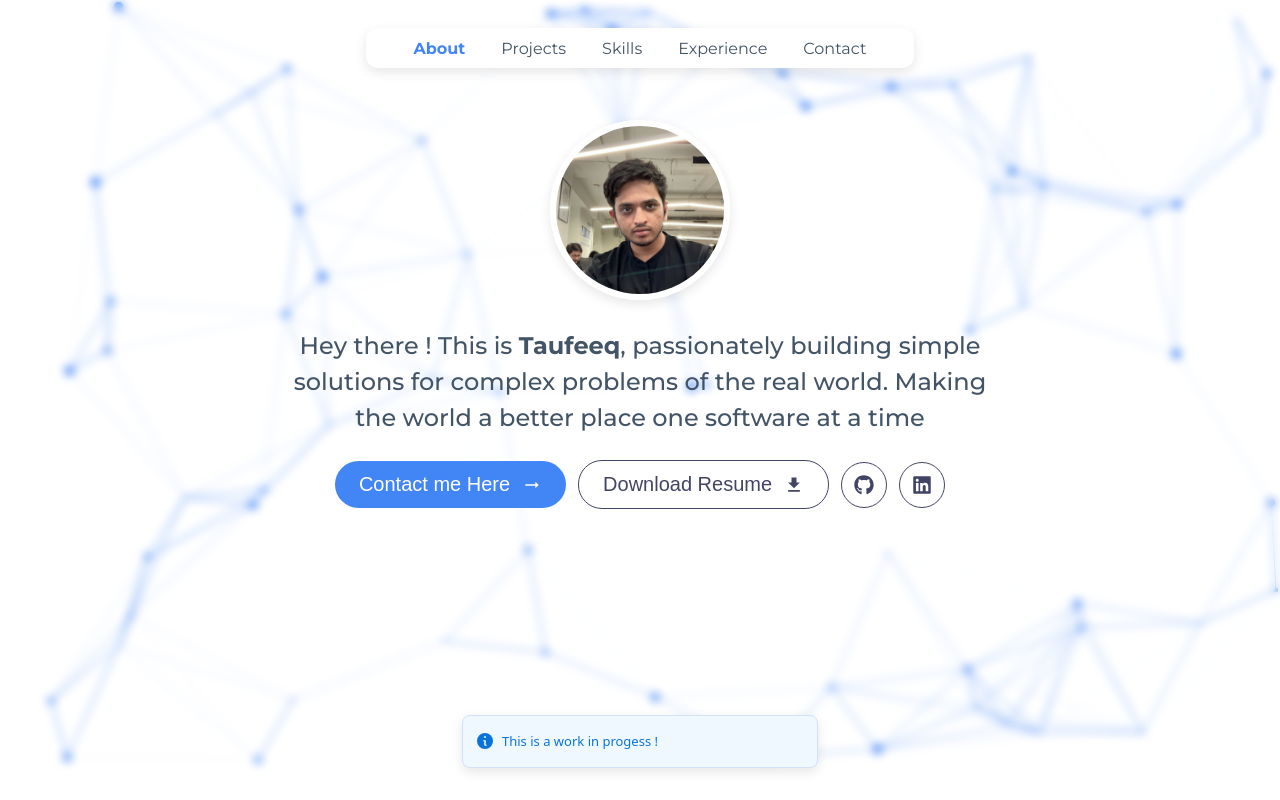
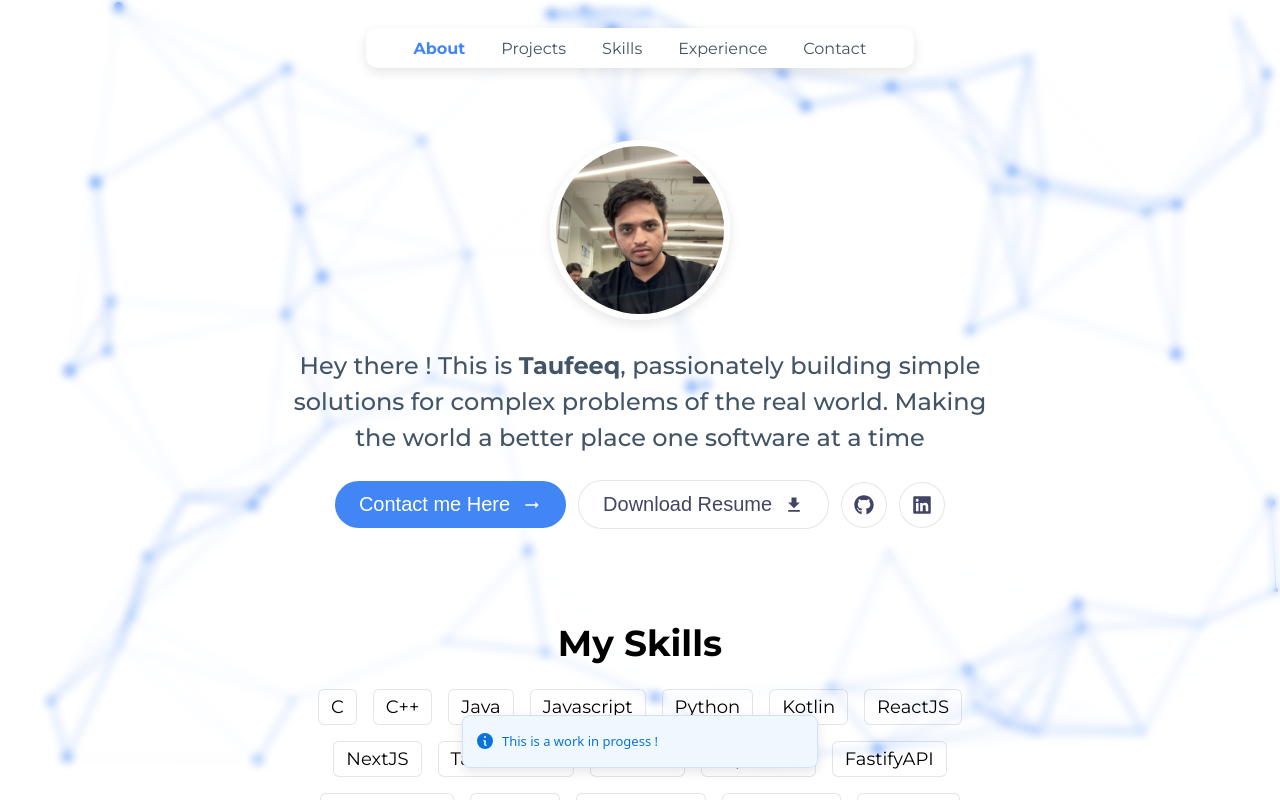
Before and after one commit to taufeeq-ahmed/maestro, a Next.js app: page / in a window 1280 px wide. Built offline with nearby package versions, Linux system fonts and the light colour scheme.

Commit message:
myskills section is added

```diff
--- a/app/constants/constants.js
+++ b/app/constants/constants.js
@@ -3,8 +3,17 @@ const linkedinLink = 'https://www.linkedin.com/in/taufeeq-ahmed-imjst/';
 
 const themeColorPrimary = '#4285F4';
 
+const mySkills = [
+    'C', 'C++', 'Java', 'Javascript', 'Python', 'Kotlin',
+    'ReactJS', 'NextJS', 'TailwindCSS',
+    'NodeJS', 'ExpressJS', 'FastifyAPI', 'Spring Boot',
+    'MySQL', 'PostgresQL', 'MongoDB', 'Firebase',
+    'OOPS', 'REST API',
+];
+
 export {
     githubLink,
     linkedinLink,
     themeColorPrimary,
+    mySkills,
 };
--- a/app/page.jsx
+++ b/app/page.jsx
@@ -7,6 +7,8 @@ import React from 'react';
 import Navbar from '../components/Navbar/Navbar';
 import Intro from '../components/Intro/Intro';
 import useTimeout from '@/hooks/useTimeout';
+import Skills from '@/components/Skills/Skills';
+import { mySkills } from './constants/constants';
 
 export default function Home() {
     const sayUnderConstruction = () => {
@@ -18,6 +20,7 @@ export default function Home() {
         <>
             <Navbar />
             <Intro />
+            <Skills skills={mySkills} />
         </>
     );
 }
--- a/components/Button/themed_button.module.css
+++ b/components/Button/themed_button.module.css
@@ -34,7 +34,7 @@
     backdrop-filter: blur(20px);
     -webkit-backdrop-filter: blur(20px);
     color: #424466;
-    border: 1px solid #424466 ;
+    border: 1px solid #0000001a ;
 }
 
 @media (max-width:767px) {
--- a/components/Intro/intro.module.css
+++ b/components/Intro/intro.module.css
@@ -1,5 +1,5 @@
 .intro{
-    margin-top: 36px;
+    margin-top: 56px;
     max-width: 720px;
     color: #425466;
     display: flex;
--- /dev/null
+++ b/components/Skills/Skills.jsx
@@ -0,0 +1,21 @@
+import React from 'react';
+import styles from './skills.module.css';
+
+function Skills({ skills }) {
+    return (
+        <section className={styles.skills}>
+            <h3 className={styles.section_heading}>
+                My Skills
+            </h3>
+            <ul className={styles.skills_list}>
+                {skills.map((skill) => (
+                    <li className={styles.skill}>
+                        {skill}
+                    </li>
+                ))}
+            </ul>
+        </section>
+    );
+}
+
+export default Skills;
--- /dev/null
+++ b/components/Skills/skills.module.css
@@ -0,0 +1,41 @@
+.skills{
+    display: flex;
+    justify-content: center;
+    align-items: center;
+    flex-direction: column;
+    gap: 12px;
+    margin-top: 56px;
+}
+
+.section_heading{
+    font-size: 36px;
+    margin: 12px;
+}
+
+.skills_list{
+    max-width: 670px;
+    display: flex;
+    justify-content: center;
+    align-items: center;
+    list-style: none;
+    gap: 16px;
+    flex-wrap: wrap;
+}
+
+
+
+.skill{
+    flex: 1;
+    max-width: fit-content;
+    background: rgba(255, 255, 255, 0.1);
+    border: 1px solid #0000001a;
+    padding: 6px 12px;
+    font-size: 18px;
+    border-radius: 6px;
+    transition: color 0.3s ease, transform 0.3s ease;
+}
+
+.skill:hover {
+    transform: scale(1.1);
+    cursor: default;
+}
```
